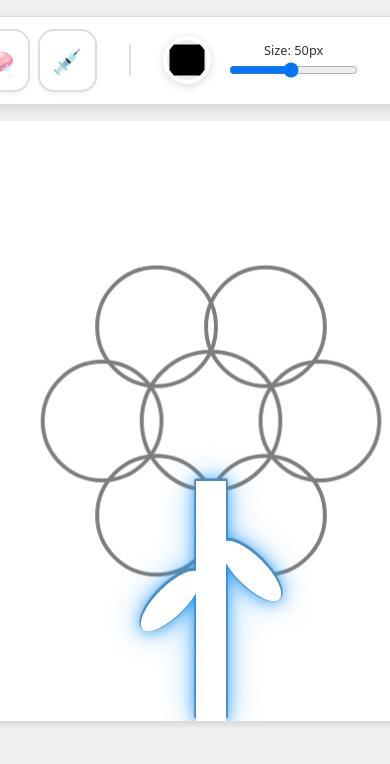
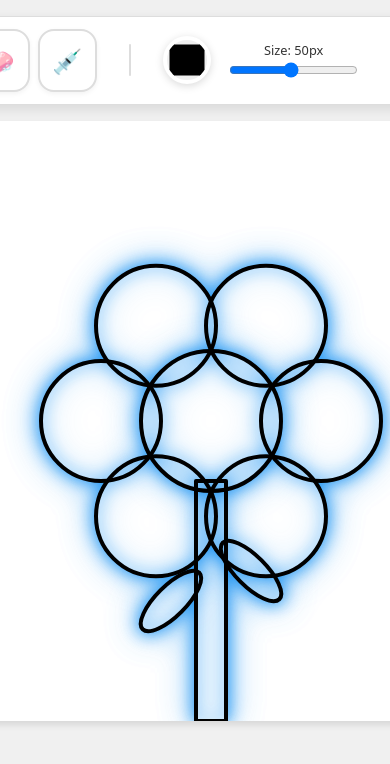
Before and after one commit to swirllyman/SmartColoringBook, a React (Vite) app: page / in a window 390 px wide. Shown: the top 764 px of the page. Built offline with nearby package versions, Linux system fonts and the light colour scheme.

Commit message:
Fix: Mobile responsive layout and canvas scaling

```diff
--- a/src/App.css
+++ b/src/App.css
@@ -171,44 +171,13 @@
 
 /*
    FOCUS MODE:
-   Default state: All layers visible and interactive-ready (but pointer-events handled by specific active state logic if needed).
-   actually, we only want pointer-events on the active one usually.
-
-   NEW LOGIC:
-   1. specific layer .active -> pointer-events: auto, opacity: 1
-   2. if .canvas-stack has .focus-mode:
-      - .layer-wrapper:not(.active) -> opacity: 0.5, grayscale
-   3. if no .focus-mode (no selection):
-      - all .layer-wrapper -> opacity: 1, filter: none
+   Highlight active layer, dim others.
 */
-
 .layer-wrapper {
   position: absolute;
   top: 0;
   left: 0;
   width: 100%;
-  height: 100%;
-  pointer-events: none;
-  transition: all 0.4s cubic-bezier(0.4, 0, 0.2, 1);
-
-  /* Default: Fully visible */
-  opacity: 1;
-  filter: none;
-  transform: scale(1);
-}
-
-/* When in focus mode, dim the INACTIVE layers */
-.canvas-stack.focus-mode .layer-wrapper:not(.active) {
-  opacity: 0.5;
-  filter: grayscale(50%);
-  transform: scale(0.99);
-}
-
-.layer-wrapper.active {
-  pointer-events: auto;
-  opacity: 1;
-  filter: none;
-  transform: scale(1);
   /* Stronger colored drop shadow to indicate selection clearly */
   filter: drop-shadow(0 0 8px #2196f3) drop-shadow(0 0 16px rgba(33, 150, 243, 0.4));
   z-index: 1000 !important;
--- a/src/App.tsx
+++ b/src/App.tsx
@@ -119,8 +119,14 @@ function App() {
 
   const handleCanvasClick = (e: React.MouseEvent<HTMLDivElement>) => {
     const rect = e.currentTarget.getBoundingClientRect();
-    const x = e.clientX - rect.left;
-    const y = e.clientY - rect.top;
+    // Logic for Scaling:
+    // The canvas stack might be visually smaller than 800x600.
+    // logical size is fixed 800x600.
+    const scaleX = 800 / rect.width;
+    const scaleY = 600 / rect.height;
+
+    const x = (e.clientX - rect.left) * scaleX;
+    const y = (e.clientY - rect.top) * scaleY;
 
     // EYEDROPPER LOGIC
     if (tool === 'eyedropper') {
--- a/src/hooks/useDraw.ts
+++ b/src/hooks/useDraw.ts
@@ -32,8 +32,12 @@ export const useDraw = (onDraw: (draw: DrawContext) => void) => {
         if (!canvas) return;
 
         const rect = canvas.getBoundingClientRect();
-        const x = e.clientX - rect.left;
-        const y = e.clientY - rect.top;
+        // Map screen pixels to canvas internal pixels
+        const scaleX = canvas.width / rect.width;
+        const scaleY = canvas.height / rect.height;
+
+        const x = (e.clientX - rect.left) * scaleX;
+        const y = (e.clientY - rect.top) * scaleY;
 
         const currentPoint = { x, y };
 
```
